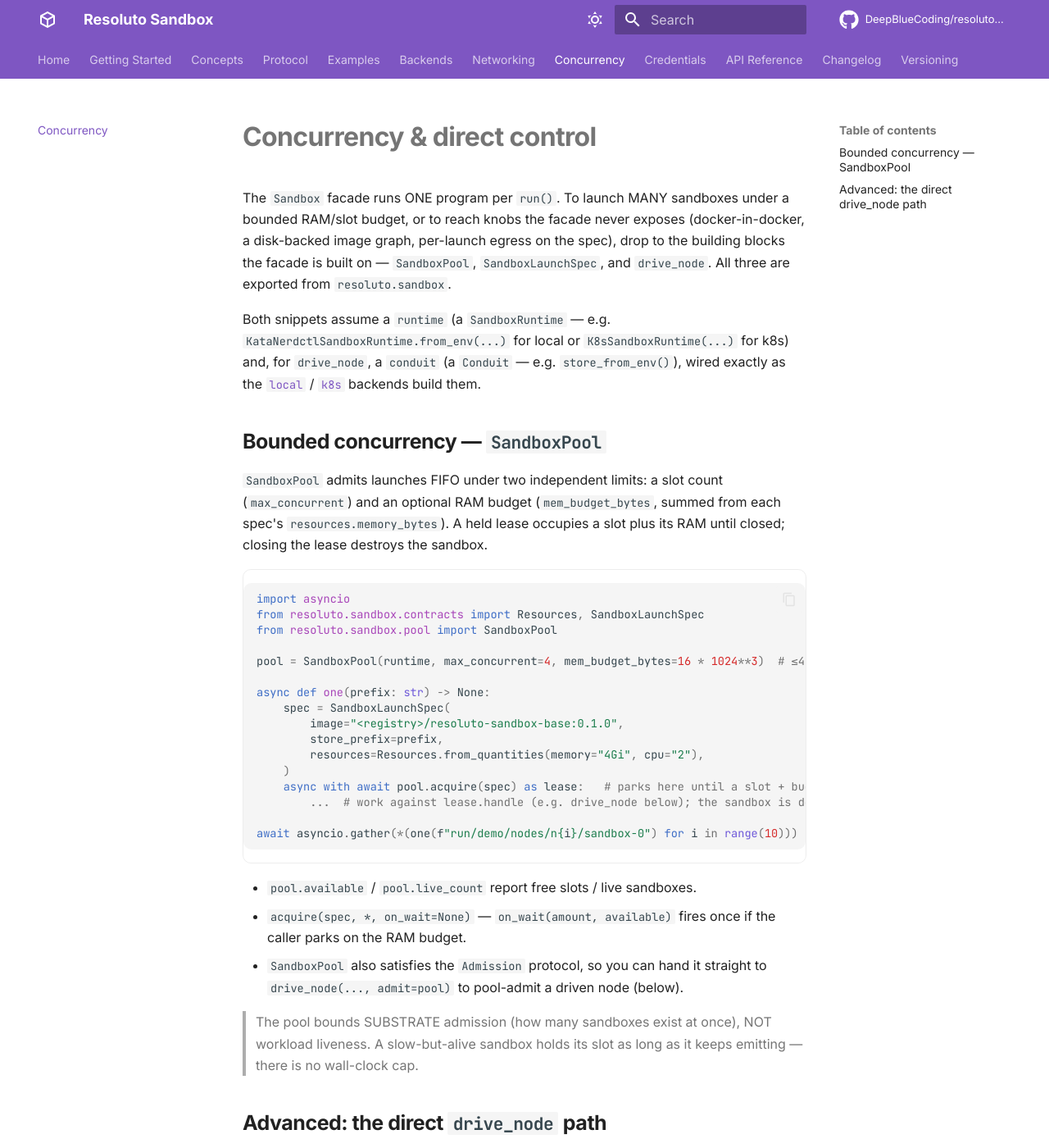
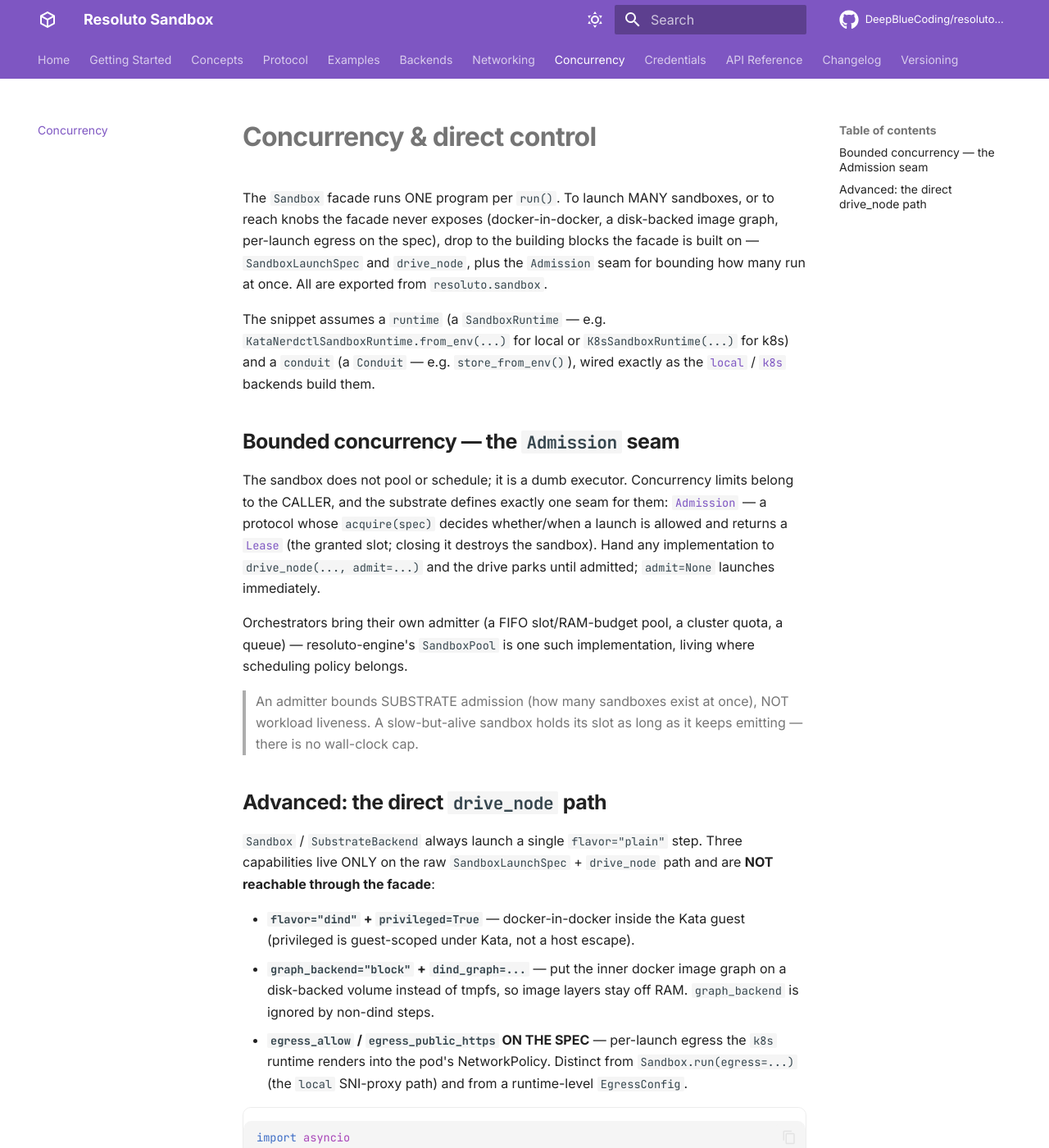
Before and after one commit to DeepBlueCoding/resoluto-sandbox, an MkDocs documentation site: the page built from docs/concurrency.md, in a window 1280 px wide and 1400 px high. Shown: the whole window at 82% size. Built offline with MkDocs 1.6.1 and Material for MkDocs 9.7.7, drawn with Linux system fonts in a browser that asks for light colours; comment, search, counter and statistics services are not loaded; the version menu is left out; some of the changed text lies outside the part shown.

Commit message:
docs: admission moved to the caller — fix strict build after the pool removal
The 'sandbox is a dumb executor' refactor removed SandboxPool/SandboxLease but
docs still autodoc'd them, failing every strict docs build (CI + deploy).
api/pool.md now documents the Admission/Lease seam that remains; concurrency.md
teaches bring-your-own-admitter via drive_node(admit=...).

Co-Authored-By: Claude Fable 5 <noreply@anthropic.com>

````diff
--- a/docs/concurrency.md
+++ b/docs/concurrency.md
@@ -1,47 +1,27 @@
 # Concurrency & direct control
 
-The `Sandbox` facade runs ONE program per `run()`. To launch MANY sandboxes under a bounded RAM/slot
-budget, or to reach knobs the facade never exposes (docker-in-docker, a disk-backed image graph,
-per-launch egress on the spec), drop to the building blocks the facade is built on — `SandboxPool`,
-`SandboxLaunchSpec`, and `drive_node`. All three are exported from `resoluto.sandbox`.
+The `Sandbox` facade runs ONE program per `run()`. To launch MANY sandboxes, or to reach knobs the
+facade never exposes (docker-in-docker, a disk-backed image graph, per-launch egress on the spec),
+drop to the building blocks the facade is built on — `SandboxLaunchSpec` and `drive_node`, plus the
+`Admission` seam for bounding how many run at once. All are exported from `resoluto.sandbox`.
 
-Both snippets assume a `runtime` (a `SandboxRuntime` — e.g. `KataNerdctlSandboxRuntime.from_env(...)`
-for local or `K8sSandboxRuntime(...)` for k8s) and, for `drive_node`, a `conduit` (a `Conduit` — e.g.
+The snippet assumes a `runtime` (a `SandboxRuntime` — e.g. `KataNerdctlSandboxRuntime.from_env(...)`
+for local or `K8sSandboxRuntime(...)` for k8s) and a `conduit` (a `Conduit` — e.g.
 `store_from_env()`), wired exactly as the [`local`](backends.md#local) / [`k8s`](backends.md#k8s)
 backends build them.
 
-## Bounded concurrency — `SandboxPool`
+## Bounded concurrency — the `Admission` seam
 
-`SandboxPool` admits launches FIFO under two independent limits: a slot count (`max_concurrent`) and
-an optional RAM budget (`mem_budget_bytes`, summed from each spec's `resources.memory_bytes`). A held
-lease occupies a slot plus its RAM until closed; closing the lease destroys the sandbox.
+The sandbox does not pool or schedule; it is a dumb executor. Concurrency limits belong to the
+CALLER, and the substrate defines exactly one seam for them: [`Admission`](api/pool.md) — a protocol
+whose `acquire(spec)` decides whether/when a launch is allowed and returns a [`Lease`](api/pool.md)
+(the granted slot; closing it destroys the sandbox). Hand any implementation to
+`drive_node(..., admit=...)` and the drive parks until admitted; `admit=None` launches immediately.
 
-```python
-import asyncio
-from resoluto.sandbox.contracts import Resources, SandboxLaunchSpec
-from resoluto.sandbox.pool import SandboxPool
+Orchestrators bring their own admitter (a FIFO slot/RAM-budget pool, a cluster quota, a queue) —
+resoluto-engine's `SandboxPool` is one such implementation, living where scheduling policy belongs.
 
-pool = SandboxPool(runtime, max_concurrent=4, mem_budget_bytes=16 * 1024**3)  # ≤4 at once, ≤16 GiB total
-
-async def one(prefix: str) -> None:
-    spec = SandboxLaunchSpec(
-        image="<registry>/resoluto-sandbox-base:0.1.0",
-        store_prefix=prefix,
-        resources=Resources.from_quantities(memory="4Gi", cpu="2"),
-    )
-    async with await pool.acquire(spec) as lease:   # parks here until a slot + budget free up
-        ...  # work against lease.handle (e.g. drive_node below); the sandbox is destroyed on exit
-
-await asyncio.gather(*(one(f"run/demo/nodes/n{i}/sandbox-0") for i in range(10)))  # 10 queued, 4 run at once
-```
-
-- `pool.available` / `pool.live_count` report free slots / live sandboxes.
-- `acquire(spec, *, on_wait=None)` — `on_wait(amount, available)` fires once if the caller parks on
-  the RAM budget.
-- `SandboxPool` also satisfies the `Admission` protocol, so you can hand it straight to
-  `drive_node(..., admit=pool)` to pool-admit a driven node (below).
-
-> The pool bounds SUBSTRATE admission (how many sandboxes exist at once), NOT workload liveness. A
+> An admitter bounds SUBSTRATE admission (how many sandboxes exist at once), NOT workload liveness. A
 > slow-but-alive sandbox holds its slot as long as it keeps emitting — there is no wall-clock cap.
 
 ## Advanced: the direct `drive_node` path
@@ -78,9 +58,9 @@ result = asyncio.run(drive_node(runtime, conduit, spec))  # NodeResult; tails ch
 ```
 
 `drive_node(runtime, store, spec, *, admit=None, on_event=None, dead_after_s=120.0)` launches, tails
-the Conduit chunks, and returns a `NodeResult`. Pass `admit=pool` to admit through a `SandboxPool`;
-pass `on_event=` to receive each `SpanEvent` live.
+the Conduit chunks, and returns a `NodeResult`. Pass `admit=` any `Admission` implementation to bound
+concurrency; pass `on_event=` to receive each `SpanEvent` live.
 
 > These are the substrate's own building blocks — a host that drives many sandboxes builds on exactly
-> this surface. Prefer the `Sandbox` facade for single-shot runs; reach here only when you need pooling,
-> dind, a disk-backed graph, or per-spec egress.
+> this surface. Prefer the `Sandbox` facade for single-shot runs; reach here only when you need many
+> sandboxes, dind, a disk-backed graph, or per-spec egress.
--- a/mkdocs.yml
+++ b/mkdocs.yml
@@ -133,7 +133,7 @@ nav:
       - Sandbox: api/sandbox.md
       - Conduit: api/conduit.md
       - Runtime & Contracts: api/runtime.md
-      - Pool: api/pool.md
+      - Admission: api/pool.md
       - Driver: api/driver.md
       - Staging: api/staging.md
       - Telemetry: api/telemetry.md
````
Also changed, not shown: docs/api/pool.md (+5 -7 lines).
